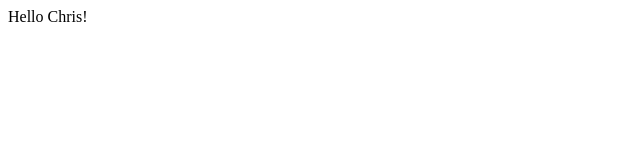
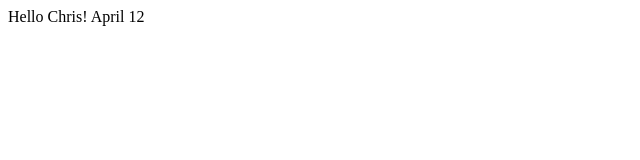
Before and after one commit to p0well109/PagodRepo, a plain HTML site: page index.html in a window 1280 px wide. Shown: the full height of the page, 0-640 px from the left. Drawn offline with Linux system fonts and the light colour scheme.

Commit message:
This is exercise for April 2022

```diff
--- a/index.html
+++ b/index.html
@@ -1 +1 @@
-<div>Hello Chris!</div>
+<div>Hello Chris! April 12</div>
```
Also changed, not shown: 1 other file.
